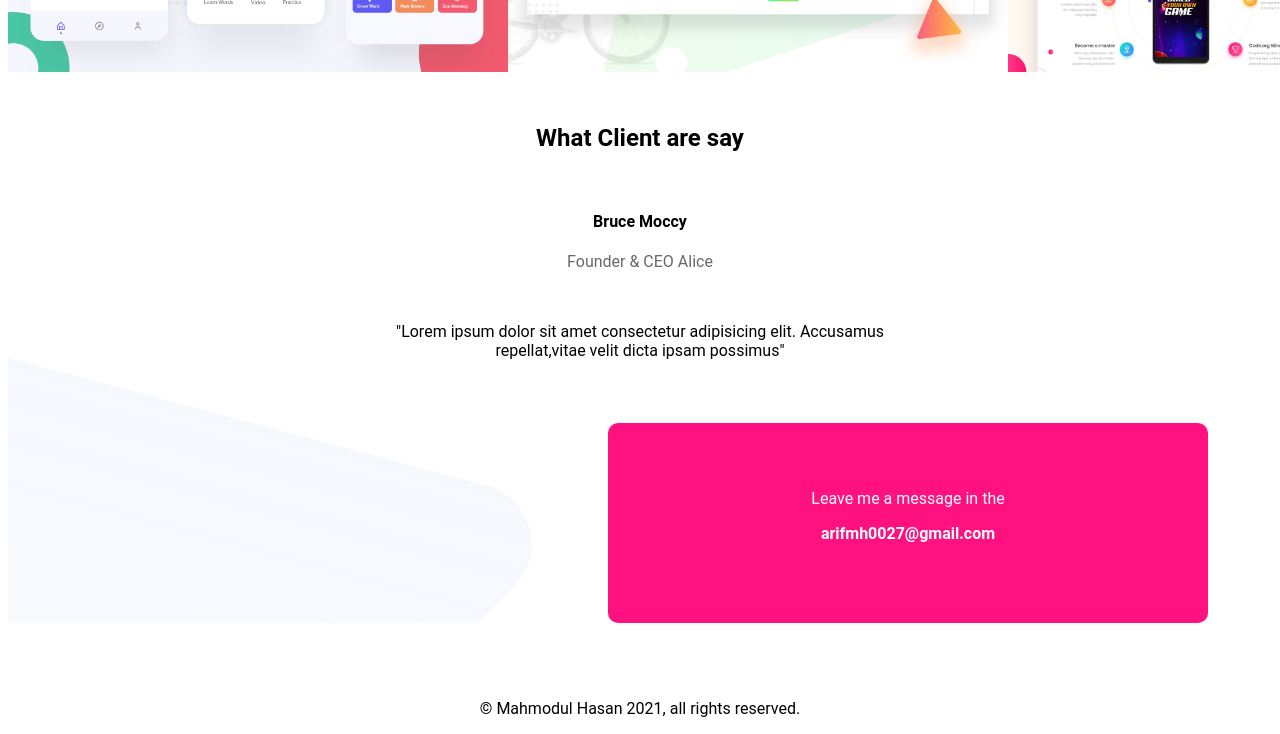
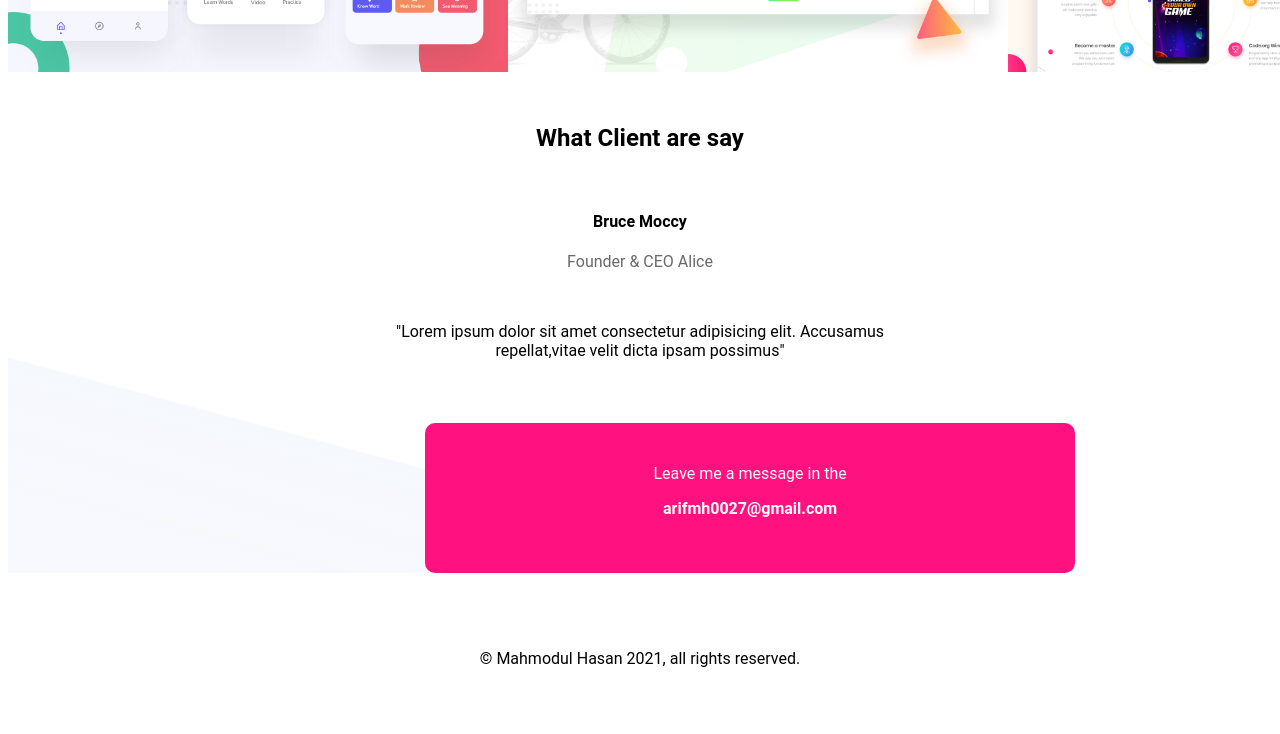
Before and after one commit to arif0027/Personal-website1, a plain HTML site: page index.html in a window 1280 px wide. Shown: the part 1687-2421 px from the top of the page. After the commit the page ends 2371 px from the top, so only its background shows below. Drawn offline with Linux system fonts and the light colour scheme.

Commit message:
personal website 1

```diff
--- a/style.css
+++ b/style.css
@@ -107,25 +107,29 @@ body{
 }
 .para2{
     background: rgb(255, 17, 128);
-    height: 150px;
-    width: 600px;
-    margin-left: 600px;
+    height: 100px;
+    width: 550px;
+    padding: 25px 50px 25px 50px;
     color: white;
     text-align: center;
-    padding-top: 50px;
     margin-top: 5%;
     border-radius: 10px;
-
+    justify-content: center;
+    margin-left: 33%;
 
 }
 .message{
     color: white;
+    text-align: center;
+    justify-content: center;
 }
 .mail{
     color: white;
     font-size: medium;
     font-weight: 600;
     text-decoration: none;
+    text-align: center;
+    justify-content: center;
 }
 footer{
     margin-top: 6%;
```
